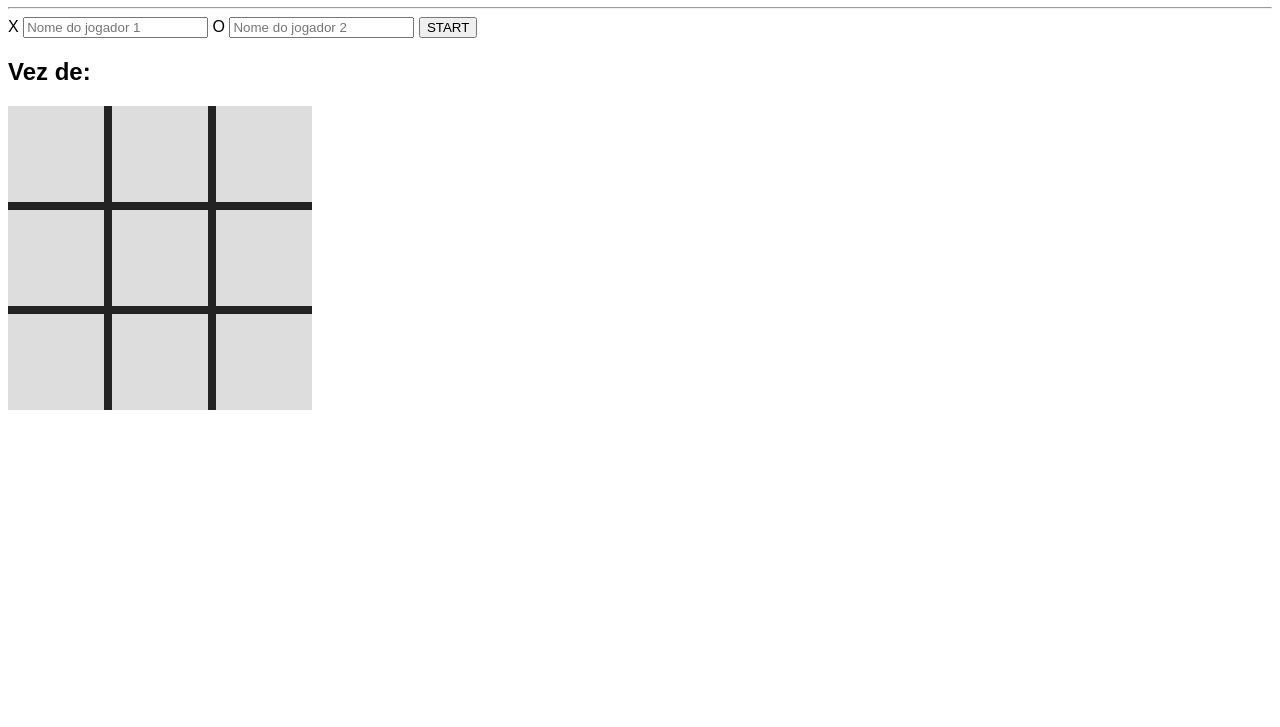
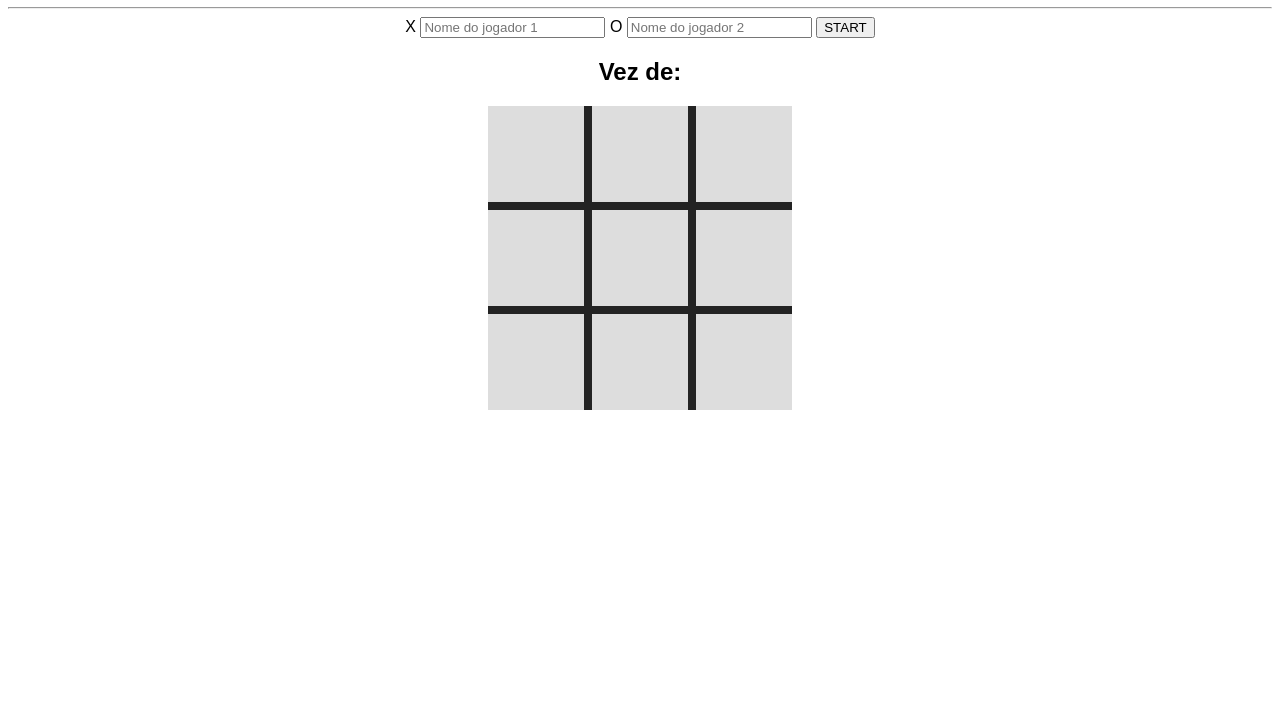
Before and after one commit to JaironRodrigo/Tic-Tac-Toe, a plain HTML site: page index.html in a window 1280 px wide. Shown: the part 73-800 px from the top of the page. Drawn offline with Linux system fonts and the light colour scheme.

Commit message:
Centralizando Layout

```diff
--- a/index.html
+++ b/index.html
@@ -19,7 +19,8 @@
   <input type="text" id="player2" placeholder="Nome do jogador 2">
   <button id="start">START</button>
   <h2>Vez de: <span id="turnPlayer"></span></h2>
-  <section id="gameBoard">
+  <section id="game">
+    <div id="gameBoard">
       <span class="cursor-pointer" data-region="0.0"></span>
       <span class="cursor-pointer" data-region="0.1"></span>
       <span class="cursor-pointer" data-region="0.2"></span>
@@ -29,6 +30,7 @@
       <span class="cursor-pointer" data-region="2.0"></span>
       <span class="cursor-pointer" data-region="2.1"></span>
       <span class="cursor-pointer" data-region="2.2"></span>
+    </div>
   </section>
 </body>
 
--- a/style.css
+++ b/style.css
@@ -1,5 +1,11 @@
 body {
   font-family: sans-serif;
+  text-align: center;
+}
+
+#game {
+  display: flex;
+  justify-content: center;
 }
 
 #gameBoard {
```
Lines whose indentation alone changed are shown as unchanged.
